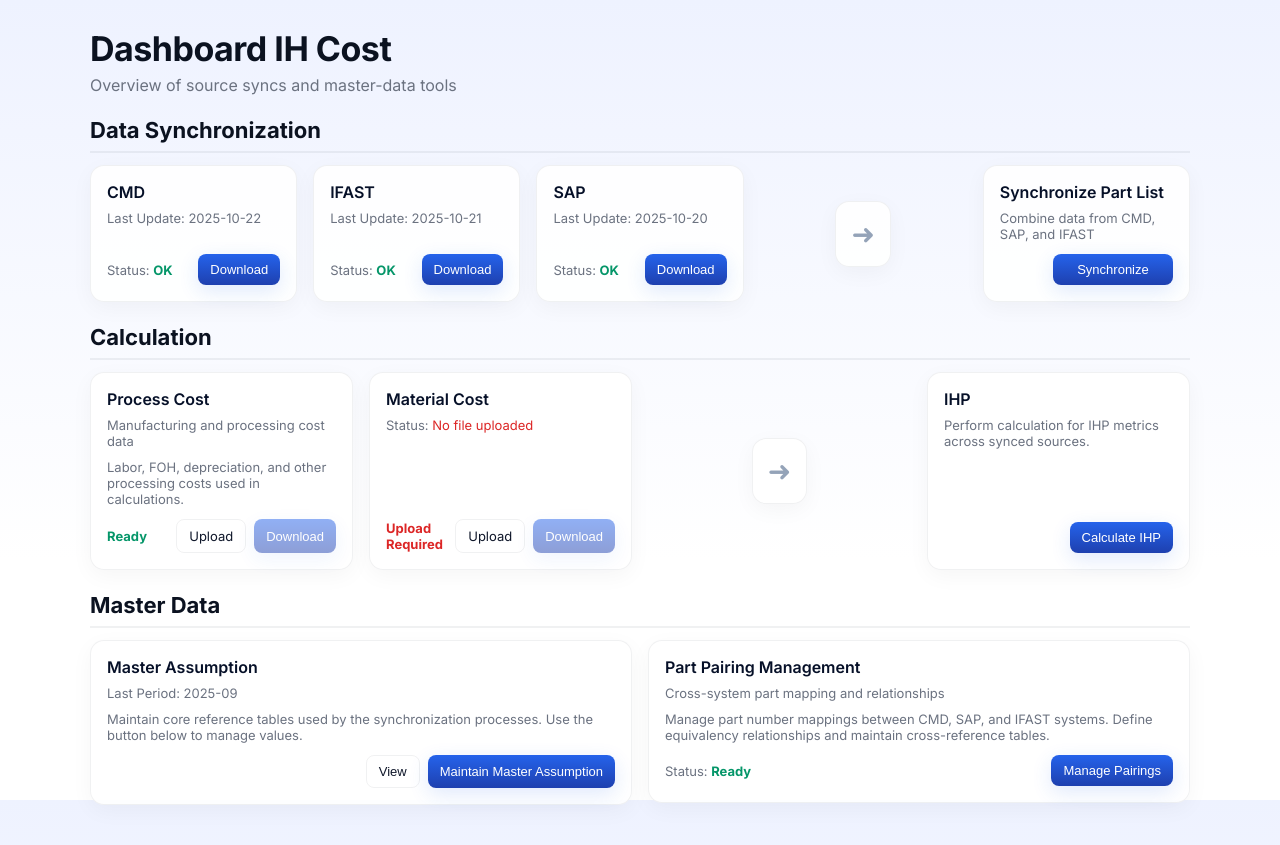
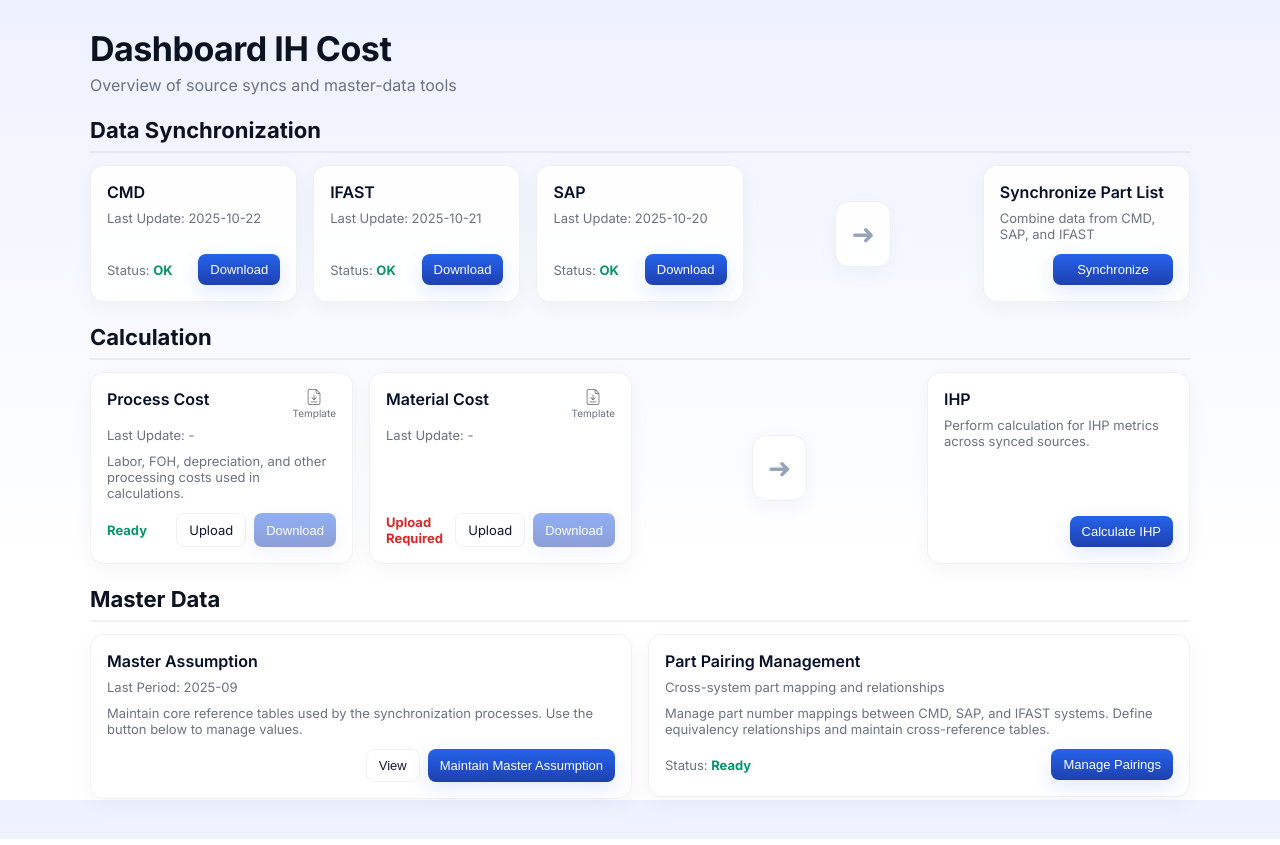
Before and after one commit to ari-fikri/finance-dashboard, a React (Vite) app: page / in a window 1280 px wide. Built offline with nearby package versions, Linux system fonts and the light colour scheme.

Commit message:
- Add Download Template link - Add Last Update label

```diff
--- a/src/App.jsx
+++ b/src/App.jsx
@@ -3,6 +3,7 @@ import React, { useState } from "react";
 import { motion } from "framer-motion";
 import { useNavigate } from "react-router-dom";
 import MasterDataModal from "./MasterDataModal";
+import templateIcon from './assets/template.png';
 
 export default function App() {
   const [sources] = useState([
@@ -127,6 +128,28 @@ FOH,Overhead,450,USD,${new Date(uploadedProcessFile.uploadDate).toLocaleDateStri
     URL.revokeObjectURL(url);
   }
 
+  function downloadTemplate(type) {
+    let csvContent, fileName;
+
+    if (type === 'process') {
+      csvContent = `Process,CostType,Amount,Currency\nLabor,Direct,0,USD\nFOH,Overhead,0,USD`;
+      fileName = 'process-cost-template.csv';
+    } else if (type === 'material') {
+      csvContent = `Part Number,Material Type,Cost per Unit,Currency\nPART-001,Steel,0,USD`;
+      fileName = 'material-cost-template.csv';
+    } else {
+      return;
+    }
+
+    const blob = new Blob([csvContent], { type: 'text/csv' });
+    const url = URL.createObjectURL(blob);
+    const a = document.createElement('a');
+    a.href = url;
+    a.download = fileName;
+    a.click();
+    URL.revokeObjectURL(url);
+  }
+
   function openPartPairing() {
     navigate("/part-pairing");
   }
@@ -148,6 +171,32 @@ FOH,Overhead,450,USD,${new Date(uploadedProcessFile.uploadDate).toLocaleDateStri
 
   return (
     <div className="app-container">
+      <style>{`
+        .template-link {
+          display: flex;
+          flex-direction: column;
+          align-items: center;
+          text-decoration: none;
+          color: #6b7280;
+        }
+        .template-link:hover {
+          color: #1d4ed8;
+        }
+        .template-link img {
+          width: 16px;
+          height: 16px;
+          opacity: 0.6;
+          transition: opacity 0.2s;
+        }
+        .template-link:hover img {
+          opacity: 1;
+        }
+        .template-link span {
+          font-size: 10px;
+          margin-top: 2px;
+          transition: color 0.2s;
+        }
+      `}</style>
       <header className="app-header">
         <div className="app-header-left">
           <h1>Dashboard IH Cost</h1>
@@ -277,8 +326,20 @@ FOH,Overhead,450,USD,${new Date(uploadedProcessFile.uploadDate).toLocaleDateStri
               className="card"
             >
               <div>
-                <div className="title">Process Cost</div>
-                <div className="meta">Manufacturing and processing cost data</div>
+                <div style={{ display: 'flex', justifyContent: 'space-between', alignItems: 'flex-start' }}>
+                  <div className="title">Process Cost</div>
+                  <a href="#" onClick={(e) => { e.preventDefault(); downloadTemplate('process'); }} className="template-link">
+                    <img src={templateIcon} alt="Download Template" />
+                    <span>Template</span>
+                  </a>
+                </div>
+                <div className="meta">
+                  {uploadedProcessFile ? (
+                    <>Last Update: <span>{new Date(uploadedProcessFile.uploadDate).toLocaleDateString('en-CA')}</span></>
+                  ) : (
+                    <>Last Update: <span>-</span></>
+                  )}
+                </div>
                 <div style={{ marginTop: 10 }} className="small">
                   Labor, FOH, depreciation, and other processing costs used in calculations.
                 </div>
@@ -324,17 +385,23 @@ FOH,Overhead,450,USD,${new Date(uploadedProcessFile.uploadDate).toLocaleDateStri
               className="card"
             >
               <div>
-                <div className="title">Material Cost</div>
+                <div style={{ display: 'flex', justifyContent: 'space-between', alignItems: 'flex-start' }}>
+                  <div className="title">Material Cost</div>
+                  <a href="#" onClick={(e) => { e.preventDefault(); downloadTemplate('material'); }} className="template-link">
+                    <img src={templateIcon} alt="Download Template" />
+                    <span>Template</span>
+                  </a>
+                </div>
                 <div className="meta">
                   {uploadedFile ? (
-                    <>File: <span>{uploadedFile.name}</span></>
+                    <>Last Update: <span>{new Date(uploadedFile.uploadDate).toLocaleDateString('en-CA')}</span></>
                   ) : (
-                    <>Status: <span style={{ color: "#dc2626" }}>No file uploaded</span></>
+                    <>Last Update: <span>-</span></>
                   )}
                 </div>
                 {uploadedFile && (
                   <div className="small" style={{ marginTop: 8 }}>
-                    Uploaded: {new Date(uploadedFile.uploadDate).toLocaleDateString()}
+                    File: {uploadedFile.name}
                   </div>
                 )}
               </div>
```
Also changed, not shown: src/assets/template.png (added).
